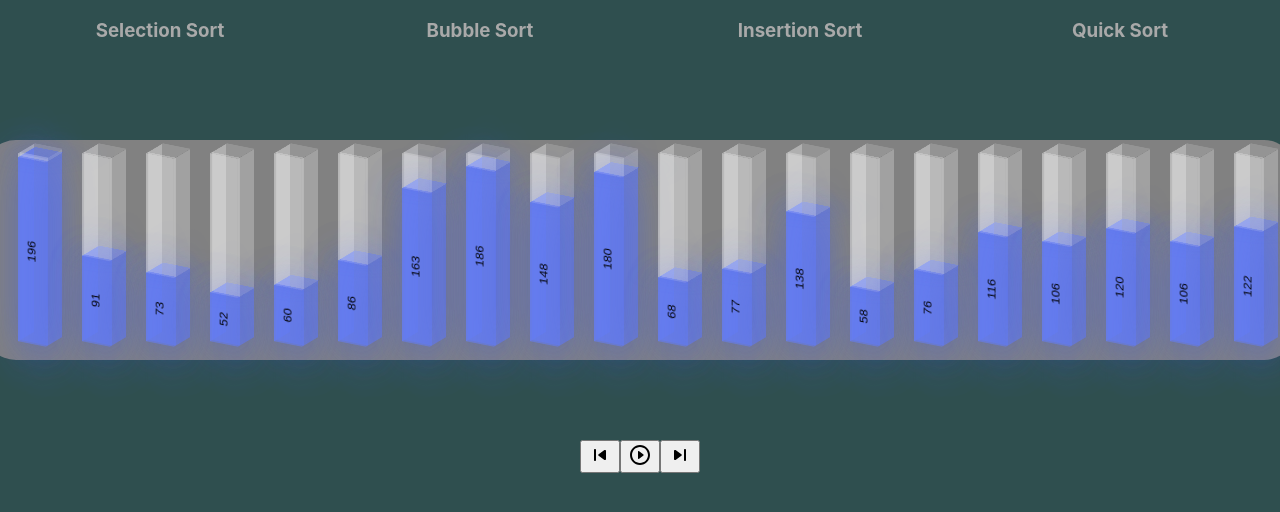
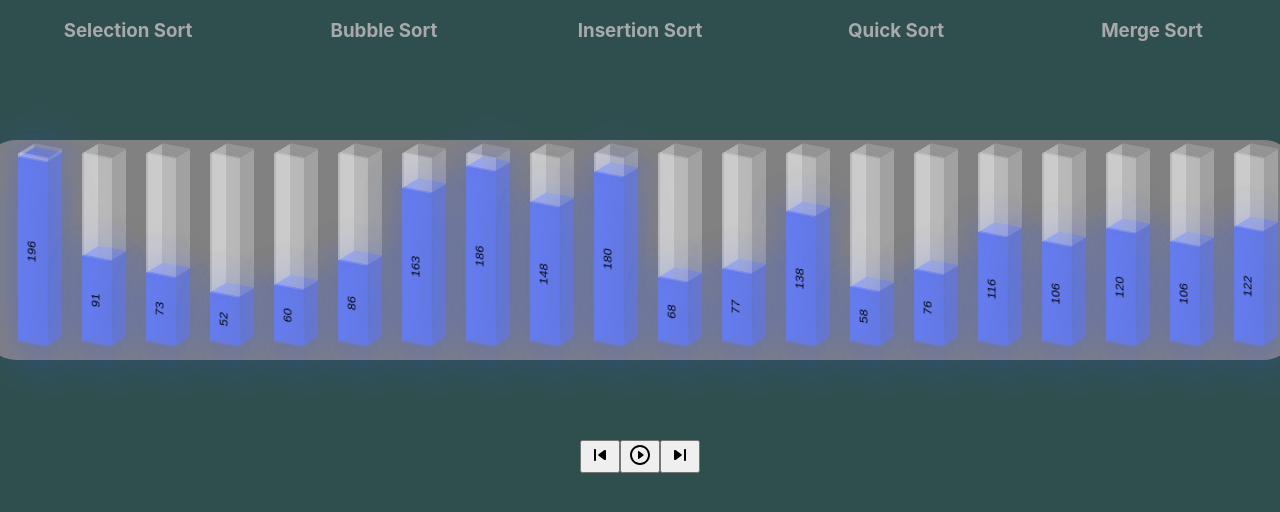
Before and after one commit to VABIII/sorting-visualizer, a React (Create React App) app: page / in a window 1280 px wide. Shown: the top 512 px of the page. Built offline with nearby package versions, Linux system fonts and the light colour scheme.

Commit message:
Connected merge sort algo to App.js and Head.js

```diff
--- a/src/App.js
+++ b/src/App.js
@@ -10,6 +10,7 @@ import selectionSort from "./algorithms/selectionSort";
 import bubbleSort from "./algorithms/bubbleSort";
 import insertionSort from "./algorithms/insertionSort";
 import quickSort from "./algorithms/quickSort";
+import merge from "./algorithms/mergeSort";
 
 
 class App extends Component {
@@ -31,6 +32,7 @@ class App extends Component {
         bubbleSort,
         insertionSort,
         quickSort,
+        merge,
     }
 
     componentDidMount() {
--- a/src/algorithms/mergeSort.js
+++ b/src/algorithms/mergeSort.js
@@ -12,7 +12,7 @@ const updateColor = (position, colorSteps, start, L, R) => {
     colorSteps.push(colorKey);
 }
 
-export function mergeSort(array, position, arraySteps, colorSteps)  {
+function mergeSort(array, position, arraySteps, colorSteps)  {
     if(array.length === 1) return array;
     let mid = Math.floor(array.length / 2);
 
@@ -29,7 +29,7 @@ export function mergeSort(array, position, arraySteps, colorSteps)  {
     return arrayNew;
 }
 
-export function  merge(L, R, position, arraySteps, colorSteps){
+function  merge(L, R, position, arraySteps, colorSteps){
     let arrayNew = [],
         A = 0,
         B = 0;
@@ -55,3 +55,6 @@ export function  merge(L, R, position, arraySteps, colorSteps){
 
     return arrayNew;
 }
+
+
+export default mergeSort;
--- a/src/components/Header.js
+++ b/src/components/Header.js
@@ -10,6 +10,7 @@ const Header = props => {
             <h3 className="bubble-algo" onClick={()=> setAlgo('bubbleSort')}>Bubble Sort</h3>
             <h3 className="insertion-algo" onClick={()=> setAlgo('insertionSort')}>Insertion Sort</h3>
             <h3 className="insertion-algo" onClick={()=> setAlgo('quickSort')}>Quick Sort</h3>
+            <h3 className="insertion-algo" onClick={()=> setAlgo('mergeSort')}>Merge Sort</h3>
         </div>
     );
 };
```
